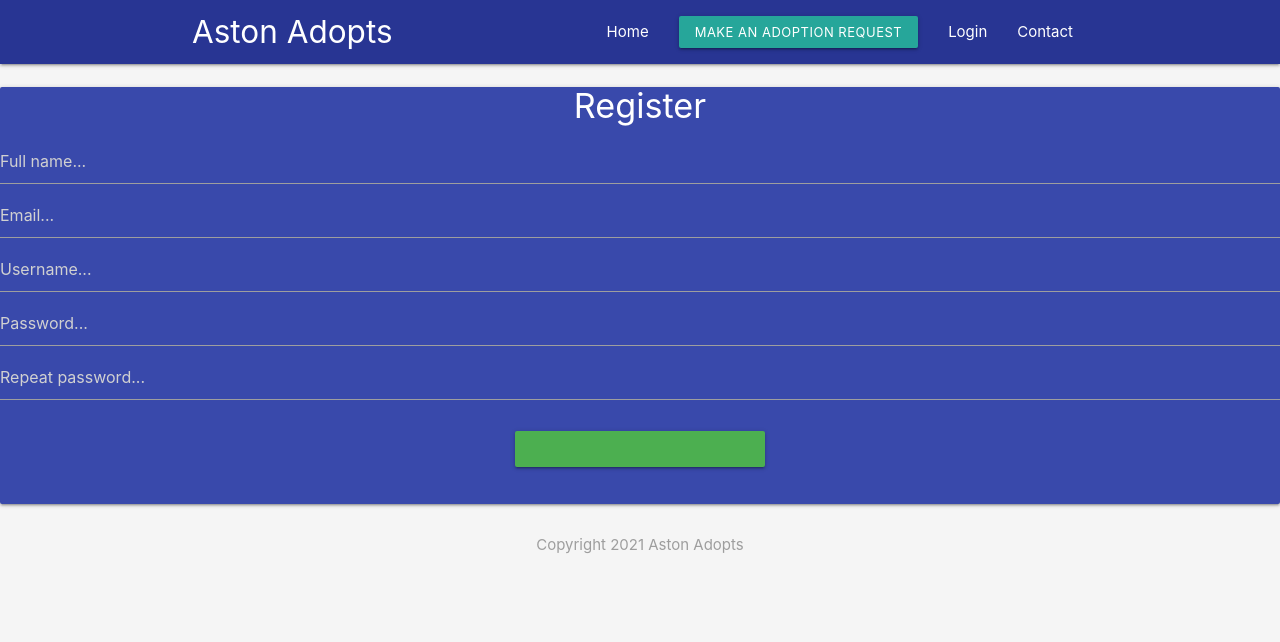
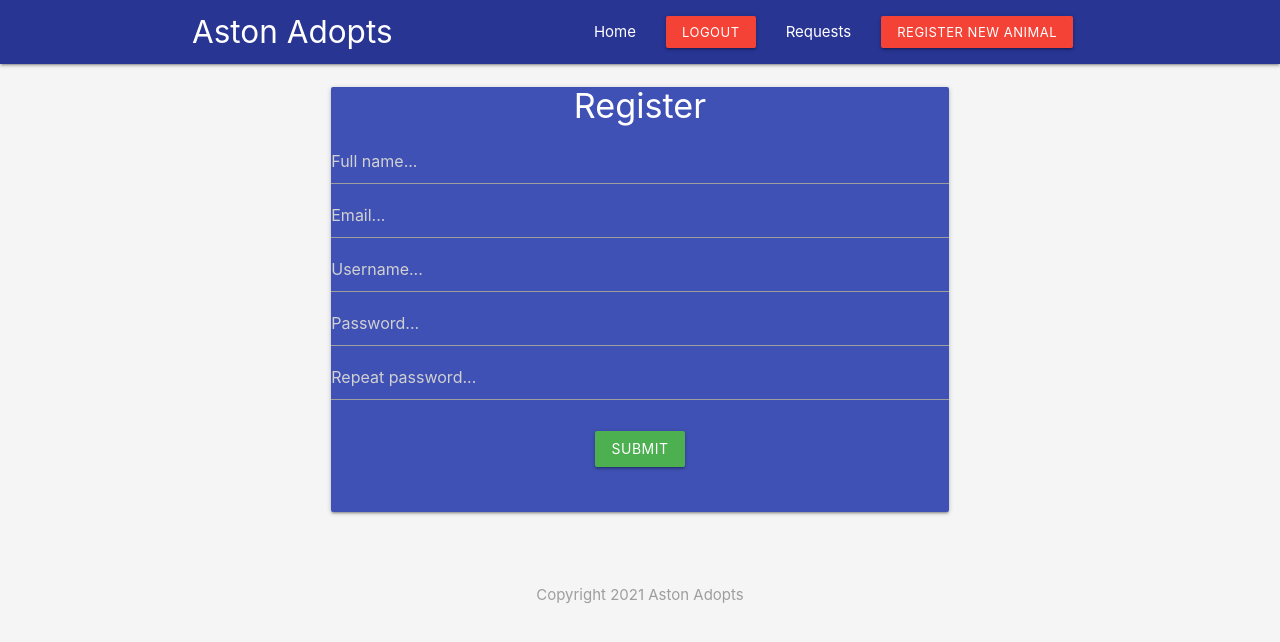
Before and after one commit to Newenergystar/Losers-Circle, a PHP site: page /signup.php in a window 1280 px wide. Shown: the top 642 px of the page. Run offline with PHP 8.4, Linux system fonts and the light colour scheme; the visitor is signed in with stand-in values (Sample User, id 1); data that the repository does not hold is empty.

Commit message:
Alot
a lot

```diff
--- a/includes/dbh.inc.php
+++ b/includes/dbh.inc.php
@@ -1,8 +1,8 @@
 <?php
-$servername = "cs2410-web01pvm.aston.ac.uk";
-$dBUsername = "u-190131063";
-$dBPassword = "aTnarBrzAnALxKP";
-$dBName = " u_190131063_db";
+$servername = "localhost";
+$dBUsername = "Test1";
+$dBPassword = "test12";
+$dBName = "adoption_animals";
 
 $conn = mysqli_connect($servername, $dBUsername, $dBPassword, $dBName);
 
--- a/includes/signup.inc.php
+++ b/includes/signup.inc.php
@@ -1,6 +1,6 @@
 <?php
 
-if (isset($_POST["submit1"])) {
+if (isset($_POST["submit"])) {
 
 
   $name = $_POST["name"];
--- a/login.php
+++ b/login.php
@@ -5,7 +5,7 @@
 
   <div class="col s4 offset-s4">
   <section>
-    <div class="card indigo darken-1">
+    <div class="card indigo">
         <h4 class="center white-text"> Login </h4>
         <form action="includes/login.inc.php" method="post">
           <input type="text" name="uid" placeholder="Username/Email..." class="center">
--- a/signup.php
+++ b/signup.php
@@ -1,10 +1,10 @@
-
 <?php include('template/header.php') ?>
 <!-- Sign up HTML-->
 
-
-<div class="col s6">
-      <div class="card indigo darken-1">
+<div class="row">
+  <div class="col s6 offset-s3">
+    <section>
+      <div class="card indigo">
         <h4 class="center white-text">
           Register
         </h4>
@@ -18,50 +18,47 @@
           <br>
 
           <div class="center">
-            <input type="submit1" name="submit1" class="btn green brand">
+            <input type="submit" name="submit" class="btn green brand">
           </div>
+          <br> <br>
         </form>
+      </div>
       <?php
       // Error messages
       if (isset($_GET["error"])) {
         if ($_GET["error"] == "emptyinput") {
           echo "<div class=\"card-panel red \">
+        <span class=\"white-text \"> Fill in Information! </span>
+      </div> ";
+        } else if ($_GET["error"] == "invaliduid") {
+          echo "<div class=\"card-panel red \">
           <span class=\"white-text \"> Invalid Username! </span>
       </div> ";
-      }
-      else if ($_GET["error"] == "invaliduid") {
+        } else if ($_GET["error"] == "invalidemail") {
           echo "<div class=\"card-panel red \">
-        <span class=\"blue-text text-darken-2\"> Invalid Username! </span>
+          <span class=\"white-text \"> Invalid email! </span>
       </div> ";
-      }
-      else if ($_GET["error"] == "invalidemail") {
-        echo "<div class=\"card-panel red\">
-        <span class=\"blue-text text-darken-2\"> Invalid email! </span>
-      </div> ";;
-      }
-      else if ($_GET["error"] == "passwordsdontmatch") {
+        } else if ($_GET["error"] == "passwordsdontmatch") {
           echo "<div class=\"card-panel red \">
-        <span class=\"blue-text text-darken-2\"> Passwords do not match! </span>
+          <span class=\"white-text \"> Passwords do not match! </span>
       </div> ";
-      }
-      else if ($_GET["error"] == "stmtfailed") {
+        } else if ($_GET["error"] == "stmtfailed") {
           echo "<div class=\"card-panel red \">
-        <span class=\"blue-text text-darken-2\"> Error please try again! </span>
+          <span class=\"white-text \"> Error please try again! </span>
       </div> ";
-      }
-      else if ($_GET["error"] == "usernametaken") {
-        echo "<div class=\"card-panel red\">
-        <span class=\"blue-text text-darken-2\"> Username taken! </span>
+        } else if ($_GET["error"] == "usernametaken") {
+          echo "<div class=\"card-panel red \">
+          <span class=\"white-text \"> Username taken! </span>
       </div> ";
-      }
-      else if ($_GET["error"] == "none") {
-        echo "<div class=\"card-panel green\">
-        <span class=\"white-text\"> Sucessfully Registered, Please Log in. </span>
-      </div> ";;
+        } else if ($_GET["error"] == "none") {
+          echo "<div class=\"card-panel red \">
+          <span class=\"white-text \"> Sucessfully Registered, Please Log in. </span>
+      </div> ";
         }
       }
       ?>
       <br>
+    </section>
   </div>
 </div>
 
--- a/template/header.php
+++ b/template/header.php
@@ -32,19 +32,38 @@
                 </a>
                 <ul class="right hide-on-med-and-down">
                     <li><a href="index.php">Home</a></li>
-                    <li><a href="" class="waves-effect waves-light btn-small"> Make an adoption Request</a></li>
-                    <li><a href="login.php">Login</a></li>
-                    <li><a href="">Contact</a></li>
+                    <?php
+                    if(isset($_SESSION["useruid"])){
+                        echo'<li><a href="logout.php" class= "waves-effect waves-light btn-small red">Logout</a></li>';
+                        echo'<li><a href="requests.php">Requests</a></li>';
+                        echo'<li><a href="newanimal.php" class= "waves-effect waves-light btn-small red">Register new animal</a></li>';
+
+                    }
+                     else{
+                        echo'<li><a href="login.php">Login</a></li>';
+                        echo'<li><a href="signup.php">Sign Up</a></li>';
+                    }
+                    ?>
                 </ul>
             </div>
         </nav>
     </div>
 
     <ul class="sidenav" id="mobile-links">
-        <li><a href="">Home</a></li>
-        <li><a href="login.php">Login</a></li>
-        <li><a href="">Contact</a></li>
-    </ul>
+    <li><a href="index.php">Home</a></li>
+                    <?php
+                    if(isset($_SESSION["useruid"])){
+                        echo'<li><a href="logout.php" class= "waves-effect waves-light btn-small red">Logout</a></li>';
+                        echo'<li><a href="requests.php">Requests</a></li>';
+                        echo'<li><a href="newanimal.php" class= "waves-effect waves-light btn-small red">Register new animal</a></li>';
+
+                    }
+                     else{
+                        echo'<li><a href="login.php">Login</a></li>';
+                        echo'<li><a href="signup.php">Sign Up</a></li>';
+                    }
+                    ?>
+                </ul>
 
     <!-- Compiled and minified JavaScript -->
     <script src="https://code.jquery.com/jquery-3.3.1.min.js"></script>
```
Also changed, not shown: index.php (+21 -10 lines), logout.php (added, +8 -0 lines), database/querys.php (added), newanimal.php (added), template/footer.php (line endings or trailing spaces). Lines whose indentation alone changed are shown as unchanged.
